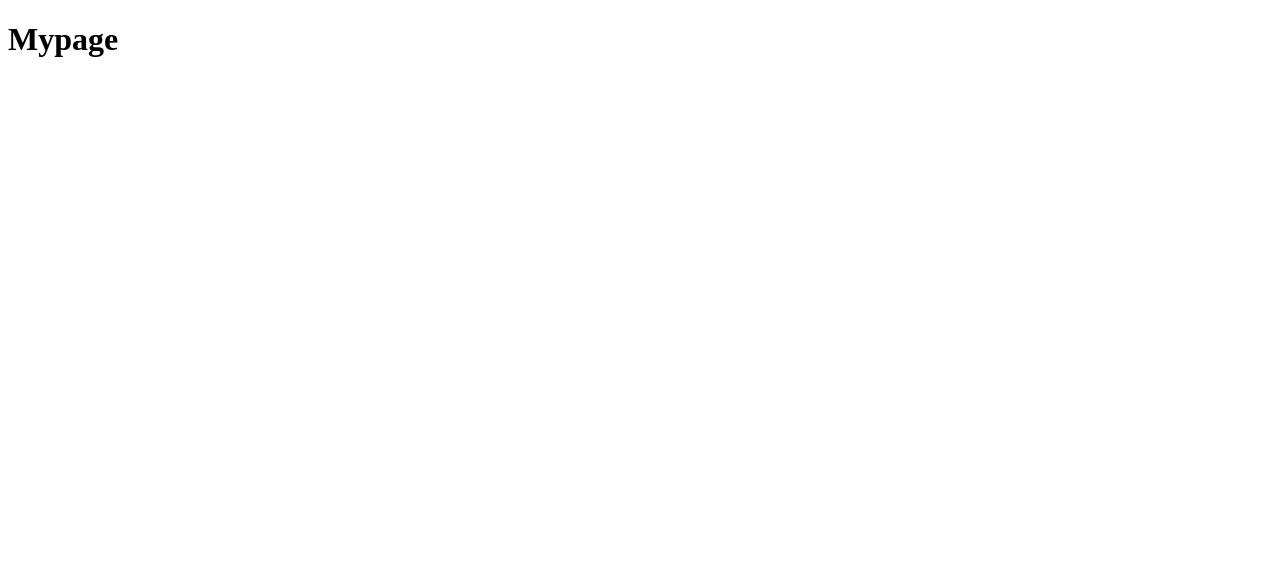
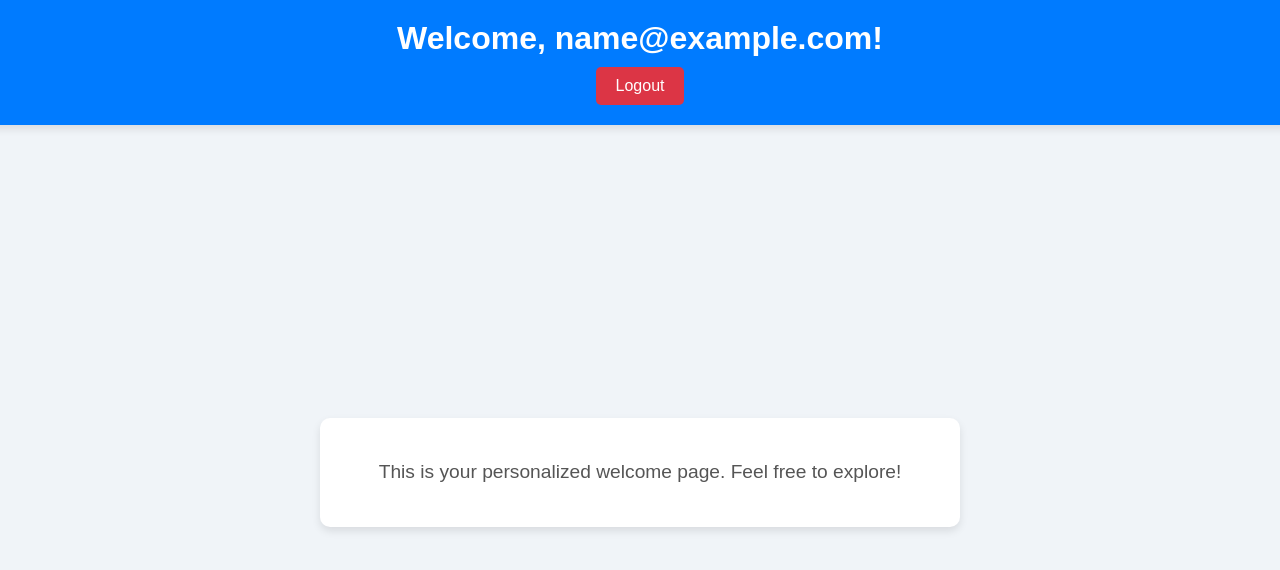
Before and after one commit to charankofficial/Flask-website, a Flask app: page /mypage in a window 1280 px wide. Before the commit the part shown is almost empty. Shown: the top 570 px of the page. Run offline with Flask 3, Linux system fonts and the light colour scheme; the visitor is signed in with stand-in values (Sample User, id 1); parts of the project's set-up code (start-up, migrations or seed data) failed here and were passed over.

Commit message:
Update mypage.html

```diff
--- a/app/templates/mypage.html
+++ b/app/templates/mypage.html
@@ -1,11 +1,24 @@
-<!DOCTYPE html>
+<!doctype html>
 <html lang="en">
+
 <head>
     <meta charset="UTF-8">
     <meta name="viewport" content="width=device-width, initial-scale=1.0">
-    <title>Document</title>
+    <title>Welcome Page</title>
+    <link rel="stylesheet" type="text/css" href="{{ url_for('static', filename='myp.css') }}">
 </head>
+
 <body>
-    <h1>Mypage</h1>
+    <header>
+        <h1>Welcome, {{ user_email }}!</h1>
+        <form action="{{ url_for('auth.logout') }}" method="post">
+            <button type="submit">Logout</button>
+        </form>
+    </header>
+
+    <main>
+        <p>This is your personalized welcome page. Feel free to explore!</p>
+    </main>
 </body>
+
 </html>
```
